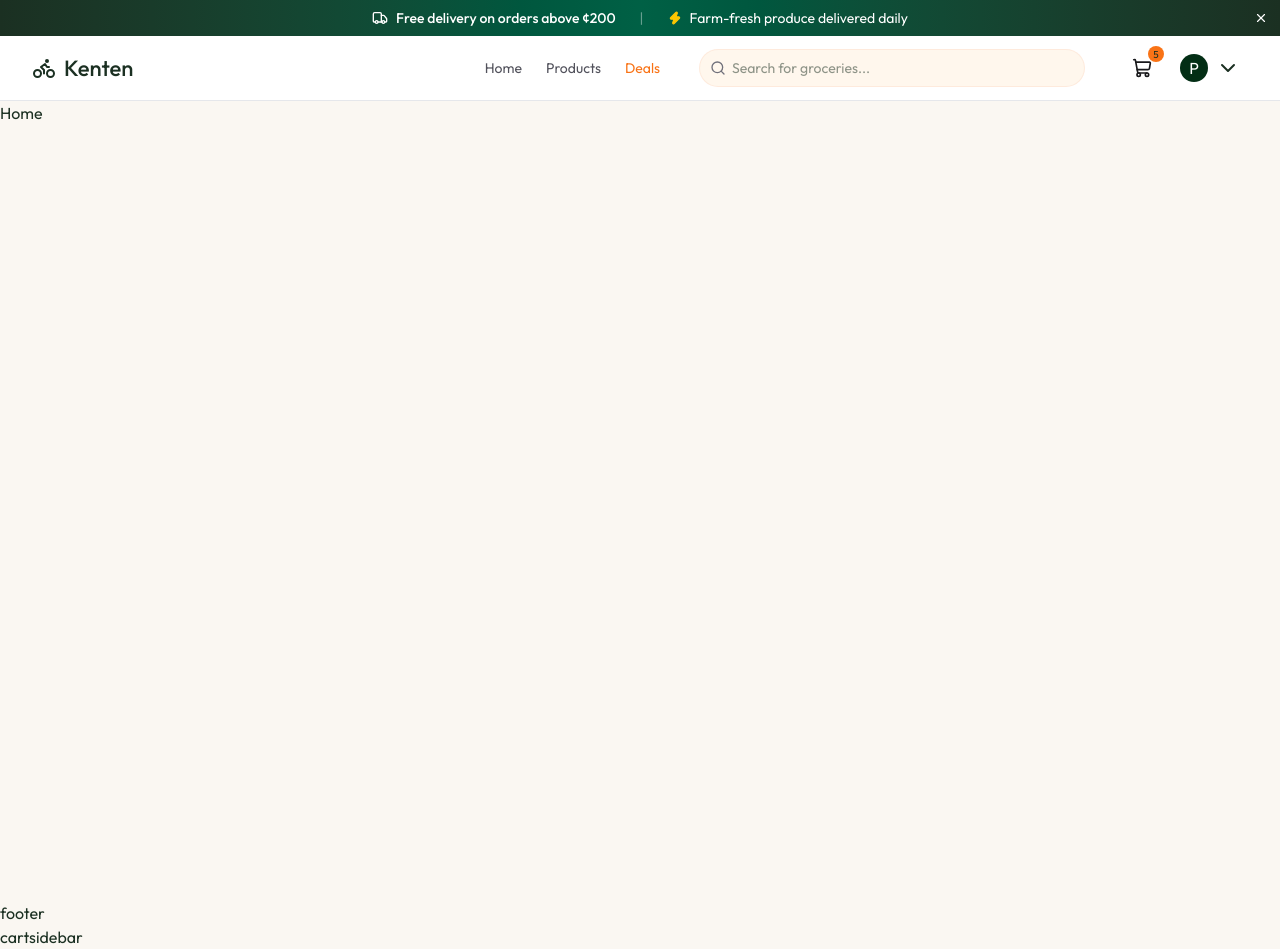
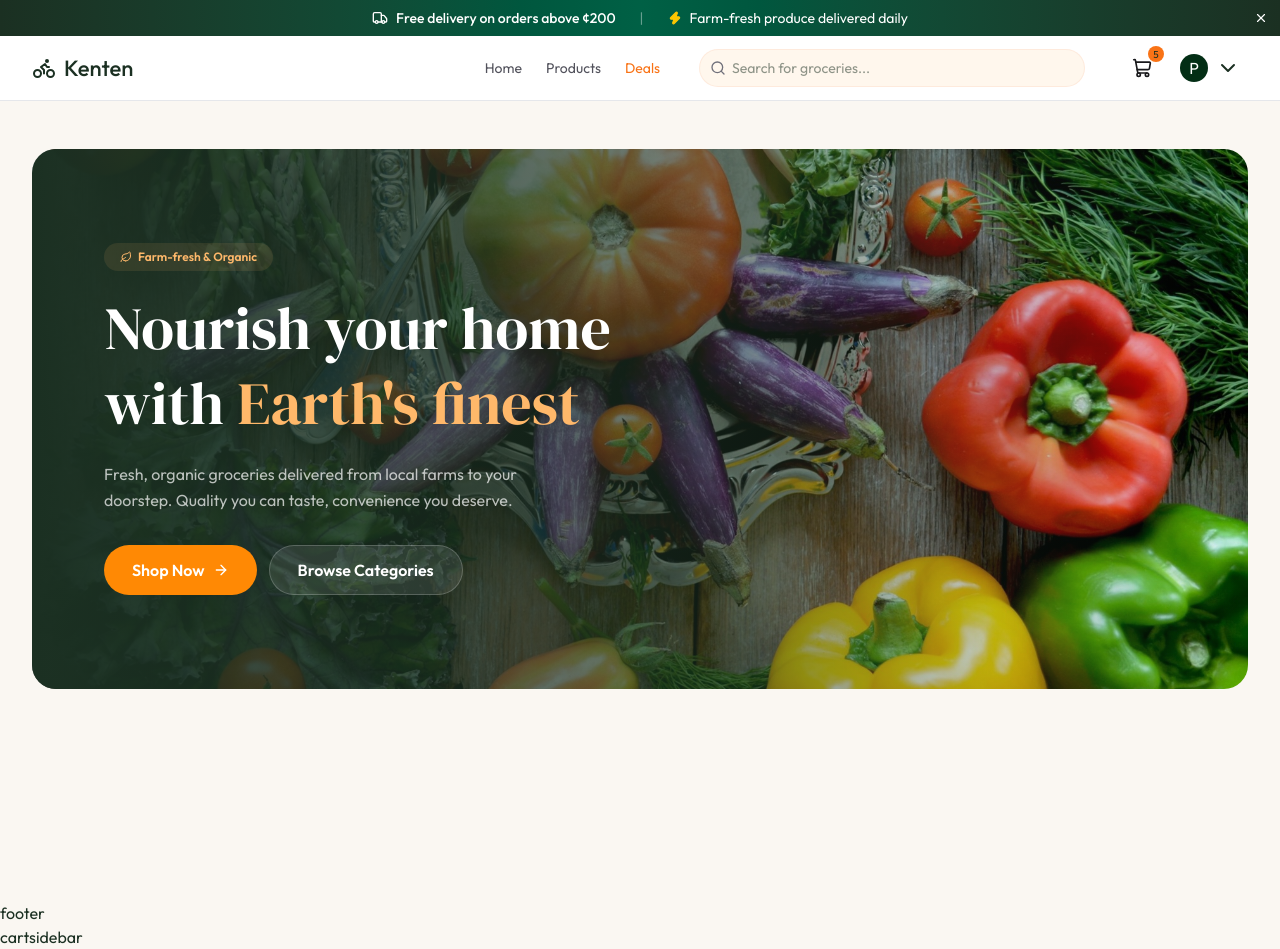
Before and after one commit to BearForOdin/kenten, a React (Vite) app in the folder client/: page / in a window 1280 px wide. Built offline with nearby package versions, Linux system fonts and the light colour scheme.

Commit message:
Hero-section

```diff
--- /dev/null
+++ b/client/src/components/Home/Hero.tsx
@@ -0,0 +1,58 @@
+import { ArrowRightIcon, LeafIcon } from "lucide-react"
+import { heroSectionData } from "../../assets/assets"
+import { Link } from "react-router-dom"
+
+
+const Hero = () => {
+  return (
+    <div>
+      <section className="relative overflow-hidden min-h-135 mb-10
+      rounded-3xl flex items-center">
+        <img src={heroSectionData.hero_image} alt="Hero"
+        className="absolute inset-0 h-full w-full object-cover"/>
+
+        <div className="absolute inset-0 bg-linear-to-r from-app-green
+        via-app-green/65 to-transparent"/>
+
+        <div className="relative max-w-7xl mx-auto px-4 sm:px-6
+        lg:px-8 py-20 w-full">
+            <div className="max-w-xl xl:pl-10">
+                <span className="inline-flex items-center gap-1.5 px-4
+                py-1.5 text-xs font-semibold text-orange-300
+                bg-orange-300/10 rounded-full mb-5">
+                    <LeafIcon className="size-3"/> Farm-fresh & Organic
+                </span>
+
+                <h1 className="font-serif text-4xl sm:text-5xl
+                lg:text-6xl text-white leading-tight mb-5">
+                    Nourish your home with <span
+                    className="text-orange-300">Earth's finest</span>
+                </h1>
+
+                <p className="text-base text-white/70 leading-relaxed
+                mb-8 max-w-md">{heroSectionData.description}</p>
+
+                <div className="flex flex-wrap gap-3">
+                    <Link to="/products" className="px-7 py-3
+                    bg-orange-400 text-white font-semibold
+                    rounded-full hover:bg-orange-500 transition-all
+                    flex-center gap-2 active:scale-[0.98]">
+                        Shop Now <ArrowRightIcon className="size-4"/>
+                    </Link>
+
+                    <Link to="/products" className="px-7 py-3 bg-white/10
+                    text-white font-semibold rounded-full
+                    hover:bg-white/20 transition-all border
+                    border-white/20"
+                   >
+                        Browse Categories
+                    </Link>
+                </div>
+            </div>
+        </div>
+      </section>
+    </div>
+  )
+}
+
+export default Hero
--- a/client/src/pages/Home.tsx
+++ b/client/src/pages/Home.tsx
@@ -1,11 +1,12 @@
+import Hero from "../components/Home/Hero"
 
 
-const home = () => {
+const Home = () => {
   return (
-    <div>
-      Home
+    <div className="min-h-screen max-w-7wl mx-auto px-4 sm:px-6 lg:px-8 py-12">
+      <Hero />
     </div>
   )
 }
 
-export default home
+export default Home
```
